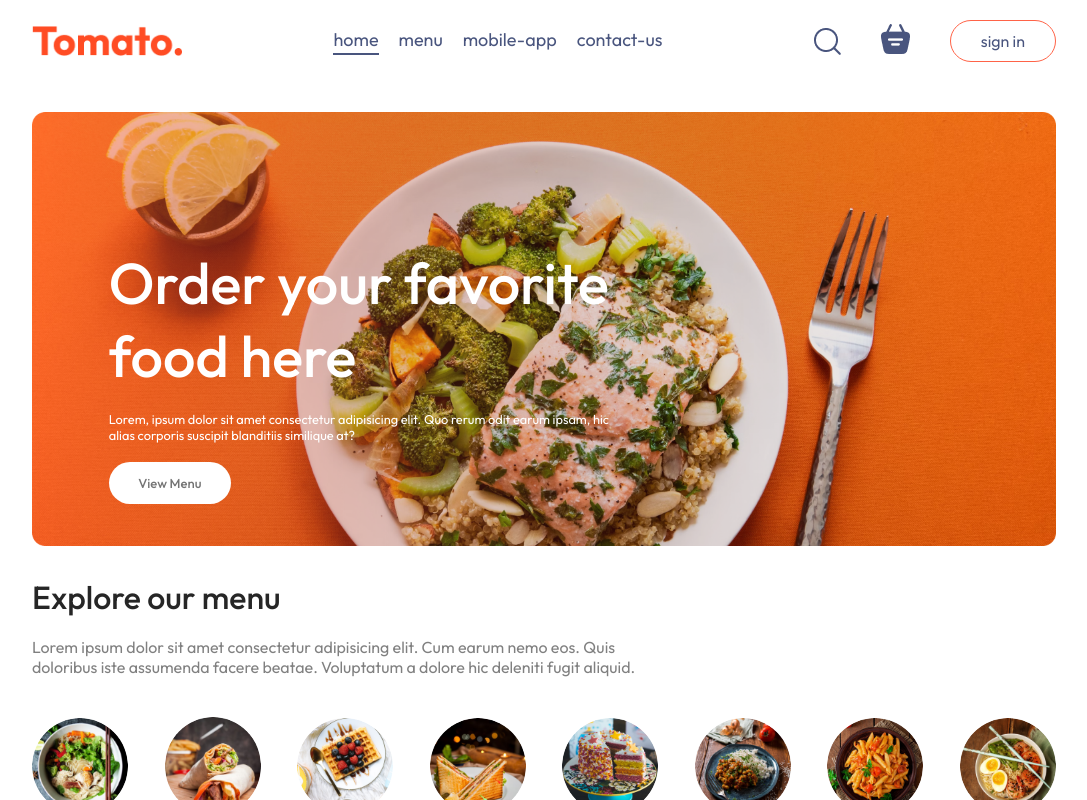
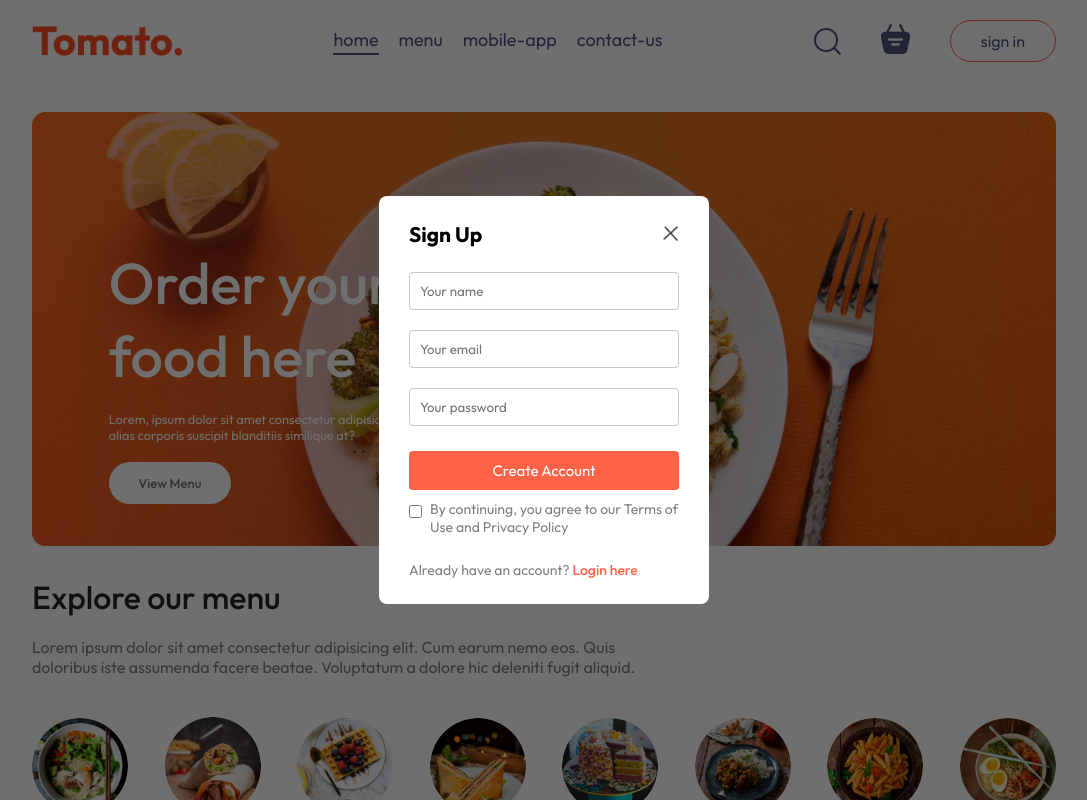
Before and after one commit to nguyenphuochao/fullstack-food-delivery, a React (Vite) app in the folder frontend/: page / in a window 1280 px wide. Both pictures are taken after a click on the button "sign in". Shown: the top 800 px of the page, without its empty margins (96-1183 px from the left). Built offline with nearby package versions, Linux system fonts and the light colour scheme.

Commit message:
feat: login popup component

```diff
--- a/frontend/src/App.jsx
+++ b/frontend/src/App.jsx
@@ -1,15 +1,21 @@
-import React from 'react'
+import React, { useState } from 'react'
 import Navbar from './components/Navbar/Navbar'
 import { Route, Routes } from 'react-router-dom'
 import Home from './pages/Home/Home'
 import Cart from './pages/Cart/Cart'
 import PlaceOrder from './pages/PlaceOrder/PlaceOrder'
 import Footer from './components/Footer/Footer'
+import LoginPopup from './components/LoginPopup/LoginPopup'
 
 const App = () => {
+
+    const [showLogin, setShowLogin] = useState(false);
+
     return (
+        <>
+            {showLogin ? <LoginPopup setShowLogin={setShowLogin} /> : <></>}
             <div className='app'>
-            <Navbar />
+                <Navbar setShowLogin={setShowLogin} />
                 <Routes>
                     <Route path='/' element={<Home />} />
                     <Route path='/cart' element={<Cart />} />
@@ -17,6 +23,7 @@
                 </Routes>
                 <Footer />
             </div>
+        </>
     )
 }
 
--- /dev/null
+++ b/frontend/src/components/LoginPopup/LoginPopup.css
@@ -0,0 +1,74 @@
+.login-popup {
+    position: absolute;
+    z-index: 1;
+    width: 100%;
+    height: 100%;
+    background-color: #00000090;
+    display: grid;
+}
+
+.login-popup-container {
+    place-self: center;
+    width: max(23vw, 330px);
+    color: #808080;
+    background-color: white;
+    display: flex;
+    flex-direction: column;
+    gap: 25px;
+    padding: 25px 30px;
+    border-radius: 8px;
+    font-size: 14px;
+    animation: fadeIn 0.5s;
+}
+
+.login-popup-title {
+    display: flex;
+    justify-content: space-between;
+    align-items: center;
+    color: black;
+}
+
+.login-popup-title img {
+    width: 16px;
+    cursor: pointer;
+}
+
+.login-popup-inputs {
+    display: flex;
+    flex-direction: column;
+    gap: 20px;
+}
+
+.login-popup-inputs input {
+    outline: none;
+    border: 1px solid #c9c9c9;
+    padding: 10px;
+    border-radius: 4px;
+}
+
+.login-popup-container button {
+    border: none;
+    padding: 10px;
+    border-radius: 4px;
+    color: white;
+    background-color: tomato;
+    font-size: 15px;
+    cursor: pointer;
+}
+
+.login-popup-condition {
+    display: flex;
+    align-items: start;
+    gap: 8px;
+    margin-top: -15px;
+}
+
+.login-popup-condition input {
+    margin-top: 5px;
+}
+
+.login-popup p span {
+    color: tomato;
+    cursor: pointer;
+    font-weight: 500;
+}
--- /dev/null
+++ b/frontend/src/components/LoginPopup/LoginPopup.jsx
@@ -0,0 +1,40 @@
+import React, { useState } from 'react'
+import './LoginPopup.css'
+import { assets } from '../../assets/assets';
+
+const LoginPopup = ({ setShowLogin }) => {
+
+    const [currState, setCurrState] = useState('Sign Up');
+
+    return (
+        <div className='login-popup'>
+            <form className="login-popup-container">
+                <div className='login-popup-title'>
+                    <h2>{currState}</h2>
+                    <img onClick={() => setShowLogin(false)} src={assets.cross_icon} alt="" />
+                </div>
+                <div className='login-popup-inputs'>
+                    {
+                        currState === "Sign Up"
+                            ? <input type="text" placeholder='Your name' required />
+                            : <></>
+                    }
+                    <input type="email" placeholder='Your email' required />
+                    <input type="password" placeholder='Your password' required />
+                </div>
+                <button>{currState === "Sign Up" ? "Create Account" : "Sign In"} </button>
+                <div className='login-popup-condition'>
+                    <input type="checkbox" required />
+                    <p>By continuing, you agree to our Terms of Use and Privacy Policy</p>
+                </div>
+                {
+                    currState === "Login"
+                        ? <p>Create a new account? <span onClick={() => setCurrState("Sign Up")}>Click me</span></p>
+                        : <p>Already have an account? <span onClick={() => setCurrState("Login")}>Login here</span></p>
+                }
+            </form>
+        </div>
+    )
+}
+
+export default LoginPopup
--- a/frontend/src/components/Navbar/Navbar.jsx
+++ b/frontend/src/components/Navbar/Navbar.jsx
@@ -3,7 +3,7 @@
 import { useState } from 'react';
 import { Link } from 'react-router-dom';
 
-function Navbar() {
+function Navbar({ setShowLogin }) {
 
     const [menu, setMenu] = useState("home");
 
@@ -22,7 +22,7 @@
                     <img src={assets.basket_icon} alt="" />
                     <div className='dot'></div>
                 </div>
-                <button>sign in</button>
+                <button onClick={() => setShowLogin(true)}>sign in</button>
             </div>
         </div>
     )
```
Lines whose indentation alone changed are shown as unchanged.
